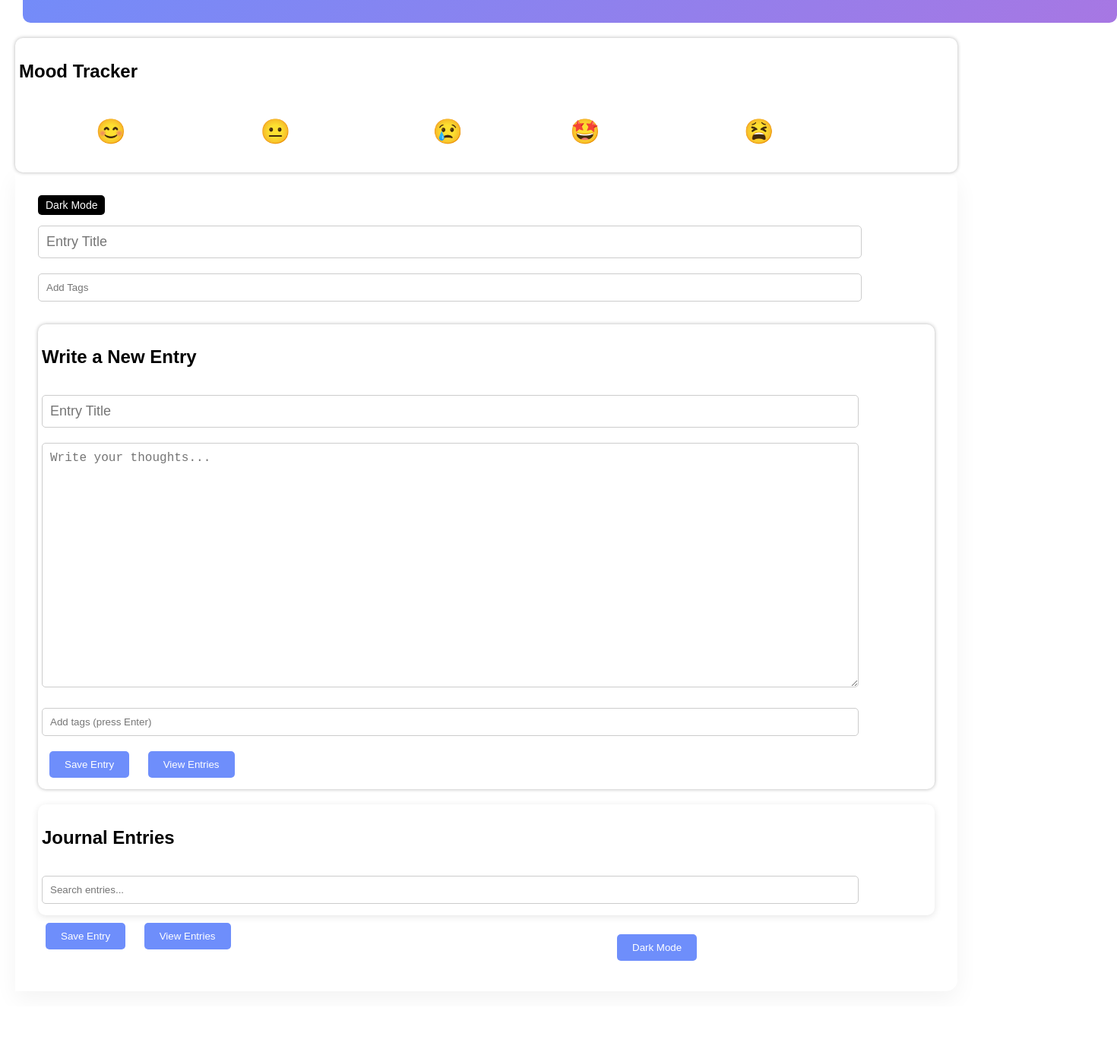
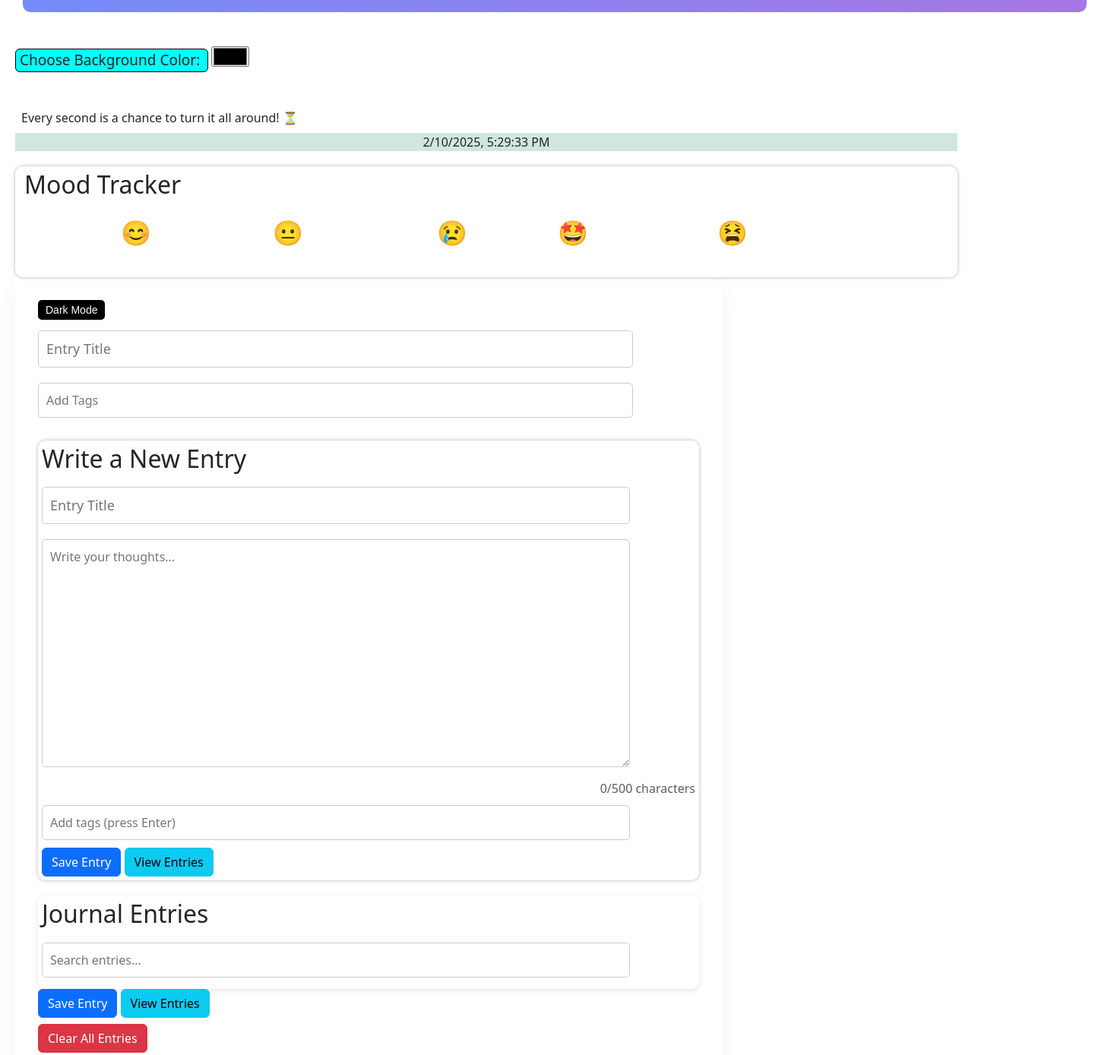
Before and after one commit to yashraj-shri17/JournalJar, a plain HTML site: page index.html in a window 1280 px wide. Shown: the part 180-1569 px from the top of the page at 76% size, 1470 px wide, since content can reach past the window. Before the commit the page ends 1505 px from the top, so only its background shows below. Drawn offline with nearby package versions, Linux system fonts and the light colour scheme.

Commit message:
feat: add 'Clear All' button, date and time, and character count, remove duplicate dark mode button

```diff
--- a/index.html
+++ b/index.html
@@ -7,6 +7,7 @@
     <title>JournalJar-Your Personal Journal</title>
     <link rel="icon" type="image/png" href="favicon-img.png" />
     <link rel="stylesheet" href="style.css">
+    <link href="https://cdn.jsdelivr.net/npm/bootstrap@5.3.3/dist/css/bootstrap.min.css" rel="stylesheet" integrity="sha384-QWTKZyjpPEjISv5WaRU9OFeRpok6YctnYmDr5pNlyT2bRjXh0JMhjY6hW+ALEwIH" crossorigin="anonymous">
     <script defer src="script.js"></script>
 </head>
 
@@ -17,6 +18,10 @@
         <p id="daily-prompt-text"></p>
         <blockquote id="daily-quote"></blockquote>
     </header>
+    <label for="bg-color-picker" class="mt-5 rounded p5" style="border: 1px solid black; font-size: 19px; background-color:aqua;">&nbsp;Choose Background Color: &nbsp;</label>
+    <input type="color" id="bg-color-picker" />
+    <div class="m-2 mt-5">Every second is a chance to turn it all around! ⏳</div>
+    <div id="current-date-time" class="text-center mt-2 bg-success-subtle"></div>
 
     <section class="mood-tracker container-fluid">
         <h2>Mood Tracker</h2>
@@ -47,6 +52,7 @@
         <h2>Write a New Entry</h2>
         <input type="text" id="entry-title" placeholder="Entry Title">
         <textarea id="journal-text" placeholder="Write your thoughts..."></textarea>
+        <div id="char-count" class="text-end text-muted">0/500 characters</div>
 
 
         <div class="tag-section">
@@ -54,8 +60,8 @@
             <div id="tag-container"></div>
         </div>
 
-        <button id="save-entry">Save Entry</button>
-        <button id="view-entries">View Entries</button>
+        <button id="save-entry" class="btn btn-primary">Save Entry</button>
+        <button id="view-entries" class="btn btn-info">View Entries</button>
     </section>
 
     <section class="entries">
@@ -74,14 +80,12 @@
 
                 <div class="journal-actions">
                     <button id="save-entry" class="btn btn-primary">Save Entry</button>
-                    <button id="view-entries" class="btn btn-secondary">View Entries</button>
+                    <button id="view-entries" class="btn btn-info">View Entries</button>
                 </div>
 
-                <div class="dark-mode-toggle text-center toggle">
-                    <button id="dark-mode-btn" class="btn btn-dark">
-                        <i class="fas fa-moon"></i> Dark Mode
-                    </button>
-                </div>
+<!-- Removed an extra Dark Mode button -->
+<!-- Added Clearing entries button -->
+<button id="clear-entries" class="btn btn-danger mt-2">Clear All Entries</button>
 
                 <!-- Entries Modal -->
                 <div class="modal fade" id="entriesModal" tabindex="-1" aria-labelledby="entriesModalLabel">
--- a/script.js
+++ b/script.js
@@ -20,6 +20,39 @@ document.addEventListener('DOMContentLoaded', () => {
         }
     ];
 
+    // Adding Date and Time
+
+    function updateDateTime() {
+        const now = new Date();
+        document.getElementById('current-date-time').textContent = now.toLocaleString();
+    }
+
+    // Character count
+    const journalText = document.getElementById('journal-text');
+    const charCount = document.getElementById('char-count');
+
+    journalText.addEventListener('input', () => {
+        const maxLength = 500; // Set your desired limit
+        const currentLength = journalText.value.length;
+        charCount.textContent = `${currentLength}/${maxLength} characters`;
+    });
+
+    // Facilitate the user to choose color
+    document.getElementById('bg-color-picker').addEventListener('change', (event) => {
+        const color = event.target.value;
+        document.body.style.backgroundColor = color;
+        localStorage.setItem('backgroundColor', color);
+    });
+
+    // Apply saved background color on page load
+    const savedColor = localStorage.getItem('backgroundColor');
+    if (savedColor) {
+        document.body.style.backgroundColor = savedColor;
+    }
+
+
+    setInterval(updateDateTime, 1000); // Update every second
+    updateDateTime();
     // Daily Prompt
     function setDailyPrompt() {
         const promptElement = document.getElementById('daily-prompt-text');
--- a/style.css
+++ b/style.css
@@ -203,7 +203,7 @@ h1 {
 button {
     padding: 10px 20px;
     border: none;
-    background: #6e8efb;
+    /* Removed background color */
     color: white;
     border-radius: 5px;
     cursor: pointer;
```
